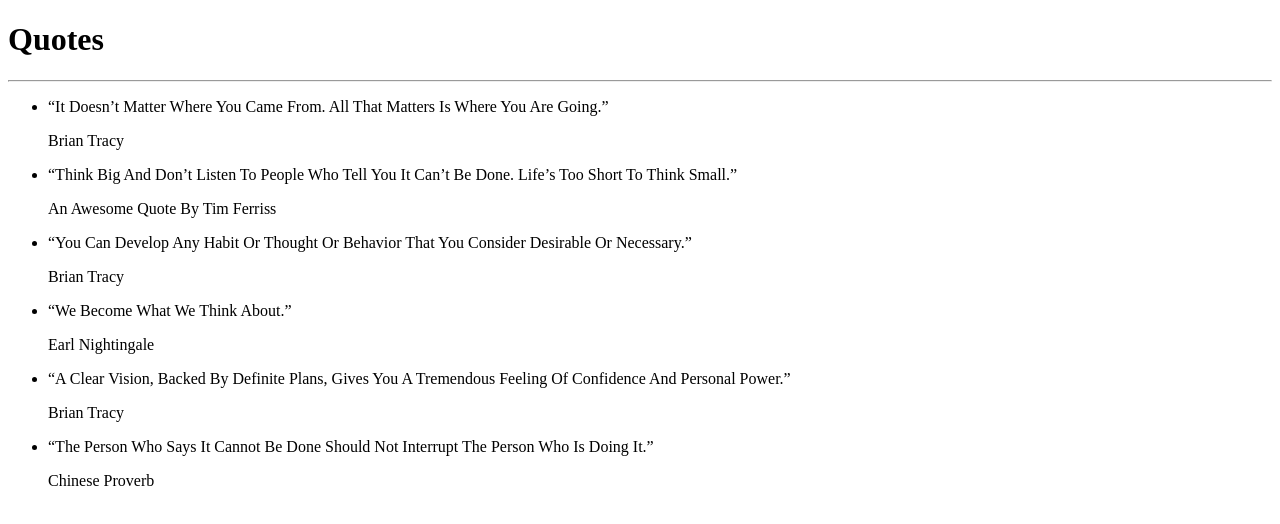
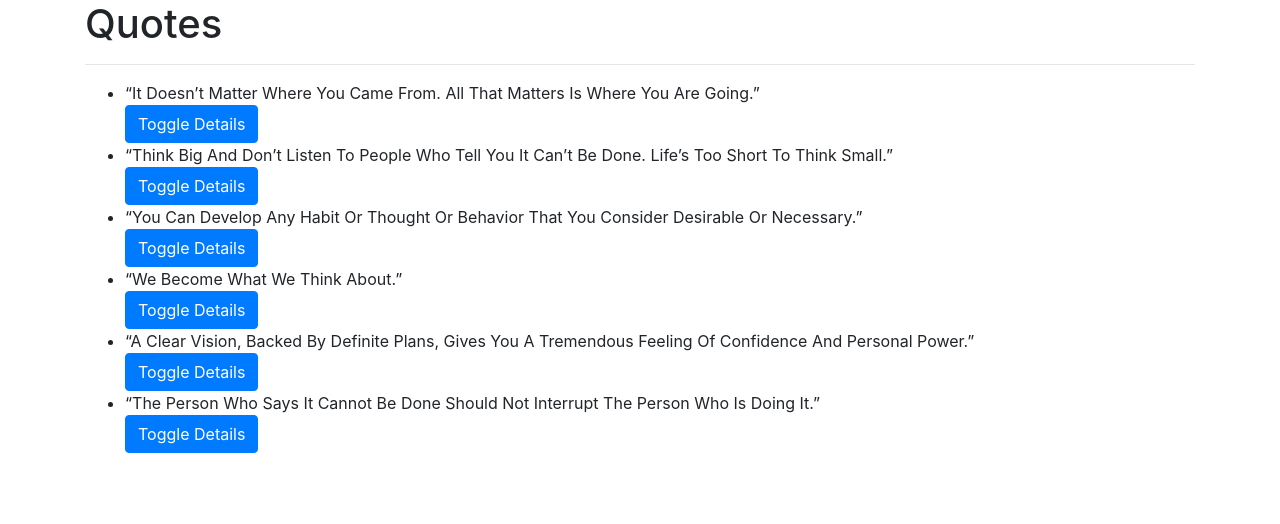
Before and after one commit to chrisjire/quotes, an Angular app: page / in a window 1280 px wide. Shown: the top 524 px of the page. Built offline with nearby package versions, Linux system fonts and the light colour scheme.

Commit message:
this commit will add bootsrap to the app

```diff
--- a/package.json
+++ b/package.json
@@ -19,6 +19,8 @@
     "@angular/platform-browser": "~8.2.0",
     "@angular/platform-browser-dynamic": "~8.2.0",
     "@angular/router": "~8.2.0",
+    "bootstrap": "^4.3.1",
+    "popper": "^1.0.1",
     "rxjs": "~6.4.0",
     "tslib": "^1.10.0",
     "zone.js": "~0.9.1"
@@ -28,9 +30,10 @@
     "@angular/cli": "~8.2.1",
     "@angular/compiler-cli": "~8.2.0",
     "@angular/language-service": "~8.2.0",
-    "@types/node": "~8.9.4",
     "@types/jasmine": "~3.3.8",
     "@types/jasminewd2": "~2.0.3",
+    "@types/node": "~8.9.4",
+    "angular-cli-ghpages": "^0.6.0-rc.2",
     "codelyzer": "^5.0.0",
     "jasmine-core": "~3.4.0",
     "jasmine-spec-reporter": "~4.2.1",
--- a/src/app/quote/quote.component.html
+++ b/src/app/quote/quote.component.html
@@ -2,9 +2,10 @@
     <h1>Quotes</h1>
     <hr>
     <ul>
-        <li *ngFor='let quote of quotes'>
-            {{quote.name}}
-            <app-quote-detail [quote]='quote'></app-quote-detail>
-        </li>
+        <div *ngFor='let quote of quotes;let i = index'>
+            <li>{{quote.name}}</li>
+            <button (click)='toggleDetails(i)' class="btn btn-primary">Toggle Details</button>
+            <app-quote-detail *ngIf='quote.showDescription' [quote]='quote'></app-quote-detail>
+        </div>
     </ul>
 </div>
--- a/src/app/quote/quote.component.ts
+++ b/src/app/quote/quote.component.ts
@@ -19,6 +19,11 @@
 
 ];
 
+  toggleDetails(index){
+    this.quotes[index].showDescription = !this.quotes[index].showDescription;
+  }
+
+
 
   constructor() { }
 
--- a/src/styles.css
+++ b/src/styles.css
@@ -1 +1 @@
-/* You can add global styles to this file, and also import other style files */
+@import "~bootstrap/dist/css/bootstrap.css"
```
Also changed, not shown: src/app/quote-detail/quote-detail.component.html (line endings or trailing spaces), 1 other file (tests, documents, lock files or other folders).
